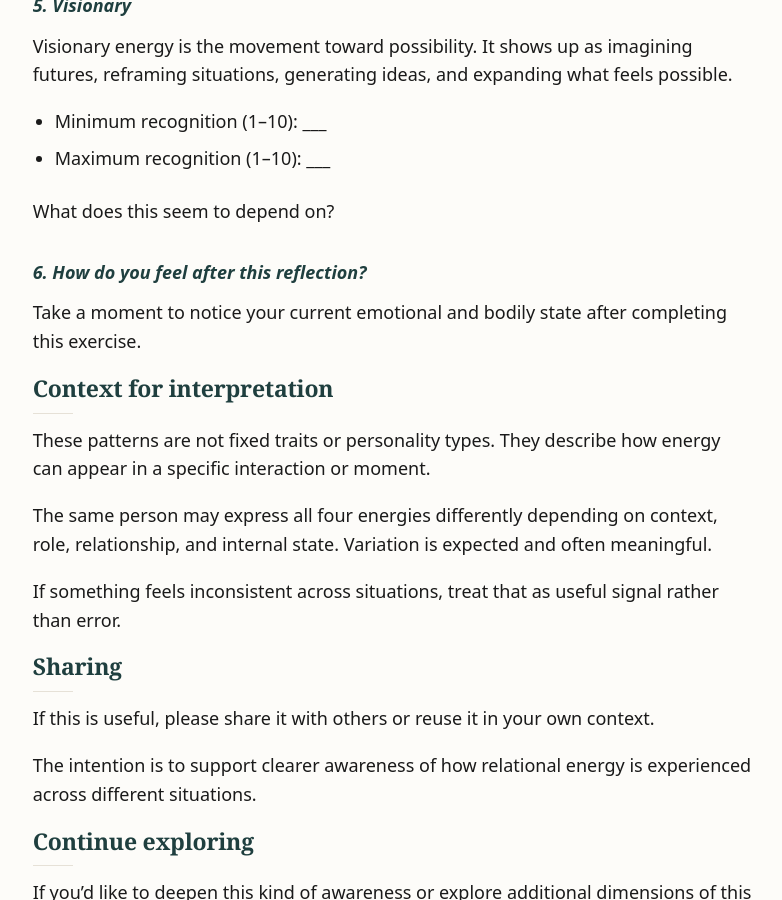
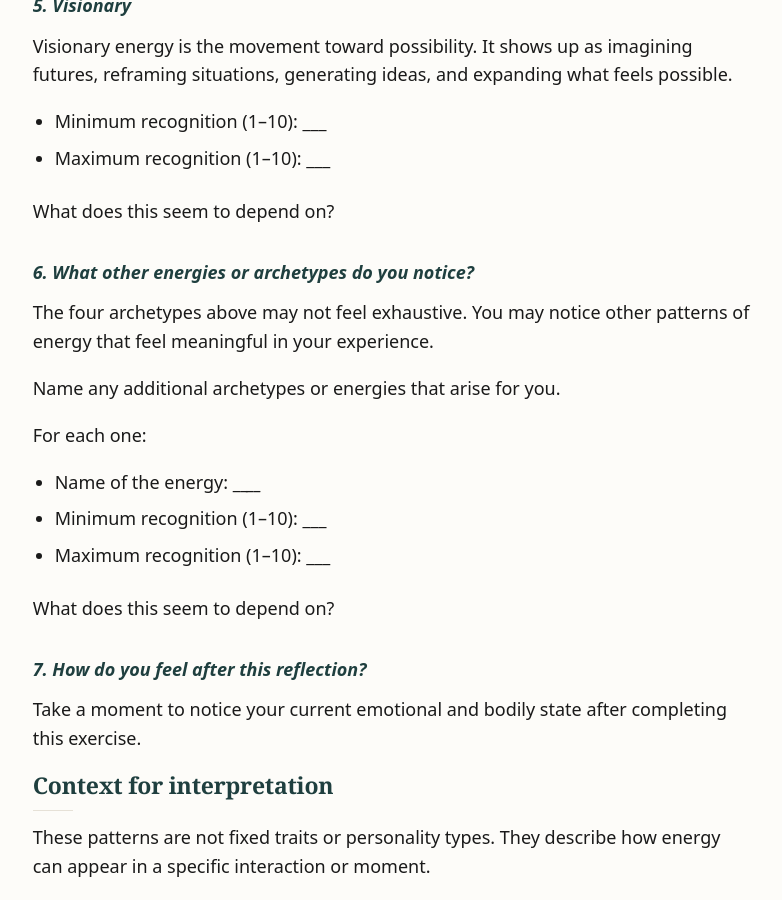
Before and after one commit to basil-family-lab/circle, a Jekyll site: the page built from reflection.md, in a window 1280 px wide and 900 px high, scrolled down 1836 px. Shown: the whole window, without its empty margins (247-1029 px from the left). Built offline with Jekyll 4.4.1, drawn with Linux system fonts in a browser that asks for light colours.

Commit message:
feat: add reflection exercise open ended archetype

```diff
--- a/reflection.md
+++ b/reflection.md
@@ -73,7 +73,21 @@ Visionary energy is the movement toward possibility. It shows up as imagining fu
 
 What does this seem to depend on?
 
-### 6. How do you feel after this reflection?
+### 6. What other energies or archetypes do you notice?
+
+The four archetypes above may not feel exhaustive. You may notice other patterns of energy that feel meaningful in your experience.
+
+Name any additional archetypes or energies that arise for you.
+
+For each one:
+
+- Name of the energy: __________
+- Minimum recognition (1–10): ___
+- Maximum recognition (1–10): ___
+
+What does this seem to depend on?
+
+### 7. How do you feel after this reflection?
 
 Take a moment to notice your current emotional and bodily state after completing this exercise.
 
@@ -84,7 +98,6 @@ These patterns are not fixed traits or personality types. They describe how ener
 The same person may express all four energies differently depending on context, role, relationship, and internal state. Variation is expected and often meaningful.
 
 If something feels inconsistent across situations, treat that as useful signal rather than error.
-
 
 ## Sharing
 
```
